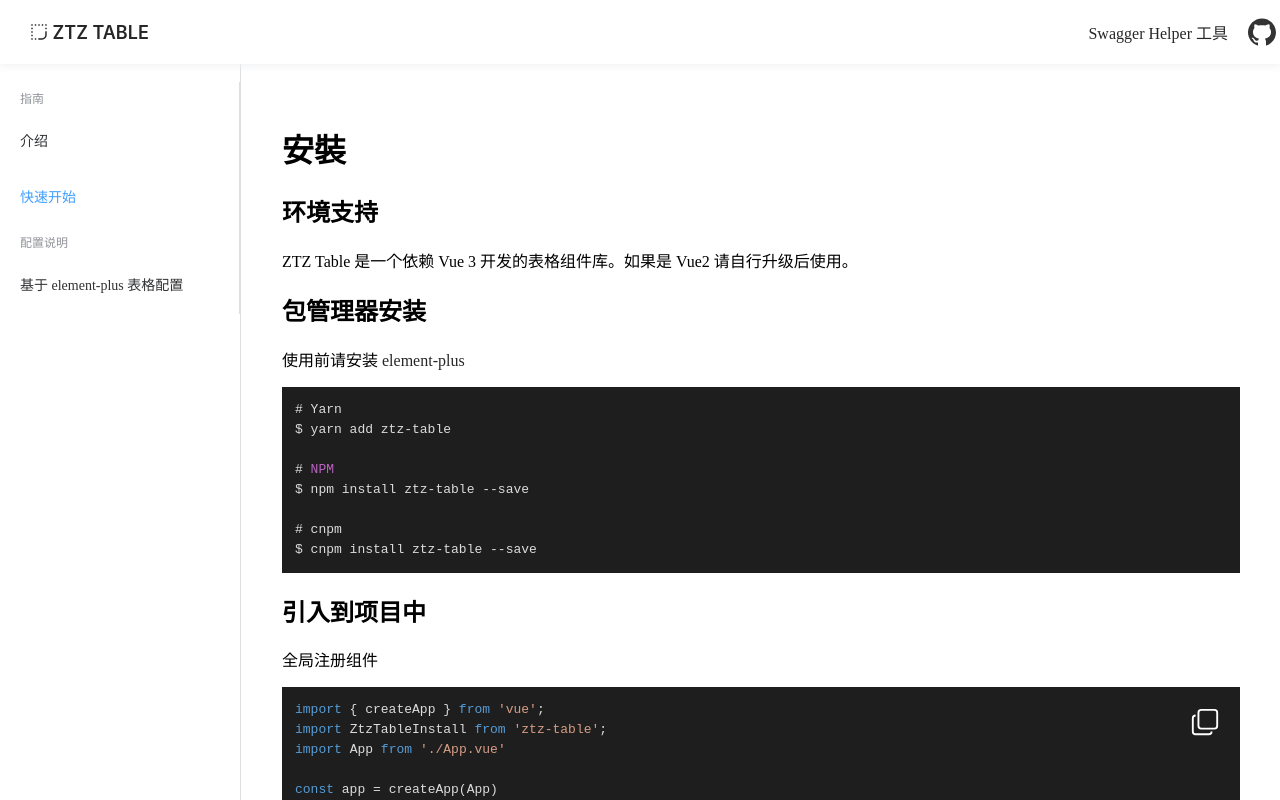
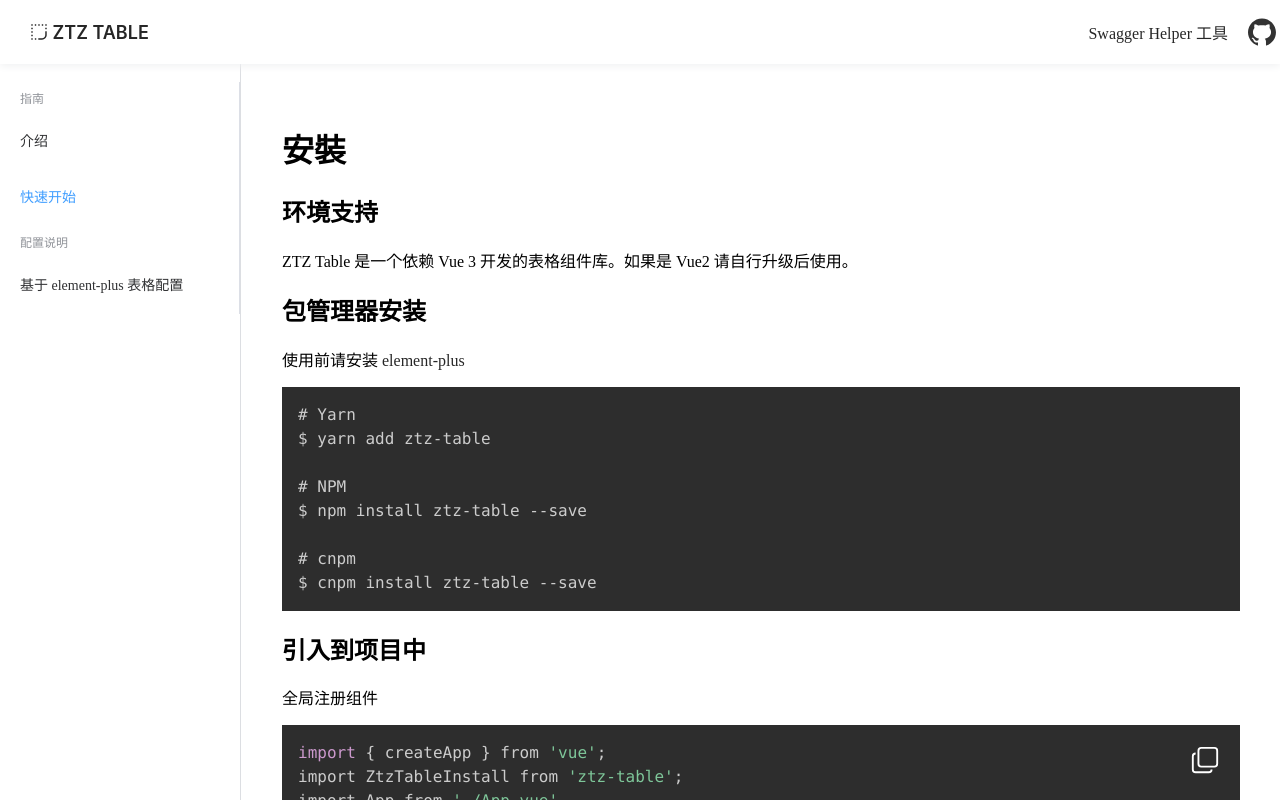
Before and after one commit to ztz2/ztz-table, a Vue app: page /#/about in a window 1280 px wide. Both pictures are taken after a click on the item "快速开始". Shown: the top 800 px of the page. Built offline with nearby package versions, Linux system fonts and the light colour scheme.

Commit message:
feat: prismjs

```diff
--- a/dev/components/code-box/src/index.vue
+++ b/dev/components/code-box/src/index.vue
@@ -1,7 +1,9 @@
 <template>
   <div class="code-box">
     <div class="code-box__content">
-      <div><pre v-highlight><code class="typescript">{{ code }}</code></pre></div>
+      <div>
+        <pre class="language-css"><code v-html="highlighterCode"></code></pre>
+      </div>
     </div>
     <div v-if="showCopy && code && code.trim().length > 0" class="code-box__handle">
       <el-icon ref="copyBtnRef" title="复制代码"><CopyDocument /></el-icon>
@@ -9,9 +11,11 @@
   </div>
 </template>
 <script>
+import Prism from 'prismjs';
 import ClipboardJS from 'clipboard';
 import { ElMessage } from 'element-plus';
 import { CopyDocument } from '@element-plus/icons-vue';
+import 'prismjs/themes/prism-tomorrow.css';
 
 export default {
   name: 'code-box',
@@ -28,12 +32,16 @@ export default {
   data() {
     return {
       clipboard: null,
+      highlighterCode: '',
     };
   },
   watch: {
     code: {
       immediate: true,
       handler(code) {
+        this.$nextTick(() => {
+          this.highlighterCode = Prism.highlight(code, Prism.languages.javascript, 'jsx');
+        });
         if (code) {
           this.$nextTick(() => {
             const { copyBtnRef } = this.$refs;
--- a/dev/constants/code.js
+++ /dev/null
@@ -1,19 +0,0 @@
-export const importSideCode = `<template>
-  <ZtzTable :columns="columns" :data="tableData"></ZtzTable>
-</template>
-
-<script setup>
-import { reactive } from 'vue';
-import { ZtzTable } from 'ztz-table';
-
-const columns = reactive([
-  { prop: 'date', label: '时间', width: '180' },
-  { prop: 'address', label: '地点' },
-]);
-
-const tableData = reactive([
-  { date: '2021-03-05', address: '北京' },
-  { date: '2021-03-06', address: '上海' },
-]);
-</script>
-\n`;
--- a/dev/main.js
+++ b/dev/main.js
@@ -4,12 +4,10 @@ import 'element-plus/dist/index.css';
 
 import App from './App.vue';
 import ZtzTableInstall from '../src';
-import InstallHighlight from './plugins/install-highlight';
 import router from './router';
 
 createApp(App)
   .use(ElementPlus)
-  .use(InstallHighlight)
   .use(ZtzTableInstall)
   .use(router)
   .mount('#app');
--- a/dev/plugins/install-highlight.js
+++ /dev/null
@@ -1,17 +0,0 @@
-import hljs from 'highlight.js';
-import 'highlight.js/styles/vs2015.css';
-// import 'highlight.js/styles/stackoverflow-light.css';
-// import 'highlight.js/styles/mono-blue.css';
-
-export default {
-  install: (app) => {
-    app.directive('highlight', {
-      mounted(el) {
-        const blocks = el.querySelectorAll('pre code');
-        for (let i = 0; i < blocks.length; i++) {
-          hljs.highlightElement(blocks[i]);
-        }
-      },
-    });
-  },
-};
--- a/dev/views/doc/code-str.js
+++ b/dev/views/doc/code-str.js
@@ -1,4 +1,23 @@
 /* eslint-disable  */
+export const importSideCode = `<template>
+  <ZtzTable :columns="columns" :data="tableData"></ZtzTable>
+</template>
+
+<script lang="ts" setup>
+import { reactive } from 'vue';
+import { ZtzTable, TableColumn, TableDataRow } from 'ztz-table';
+
+const columns = reactive<Array<TableDataRow>>([
+  { prop: 'date', label: '时间', width: '180' },
+  { prop: 'address', label: '地点' },
+]);
+
+const tableData = reactive<Array<TableColumn>>([
+  { date: '2021-03-05', address: '北京' },
+  { date: '2021-03-06', address: '上海' },
+]);
+</script>\n`;
+
 // 基本使用
 export const baseDemoCode = `<template>
   <ztz-table :columns="columns" :data="tableData"></ztz-table>
--- a/dev/views/start.vue
+++ b/dev/views/start.vue
@@ -17,7 +17,7 @@
 
 <script>
 import CodeBox from '@/components/code-box/src/index.vue';
-import { importSideCode } from '@/constants/code';
+import { importSideCode } from './doc/code-str';
 
 export default {
   name: 'start',
--- a/vue.config.js
+++ b/vue.config.js
@@ -15,7 +15,7 @@ module.exports = defineConfig({
     resolve: {
       alias: {
         '@': resolve('dev'),
-      },
+      }
     },
     plugins: [
       AutoImport({
@@ -24,7 +24,7 @@ module.exports = defineConfig({
       Components({
         resolvers: [ElementPlusResolver()],
       }),
-    ],
+    ]
   },
   chainWebpack: (config) => {
     config
```
